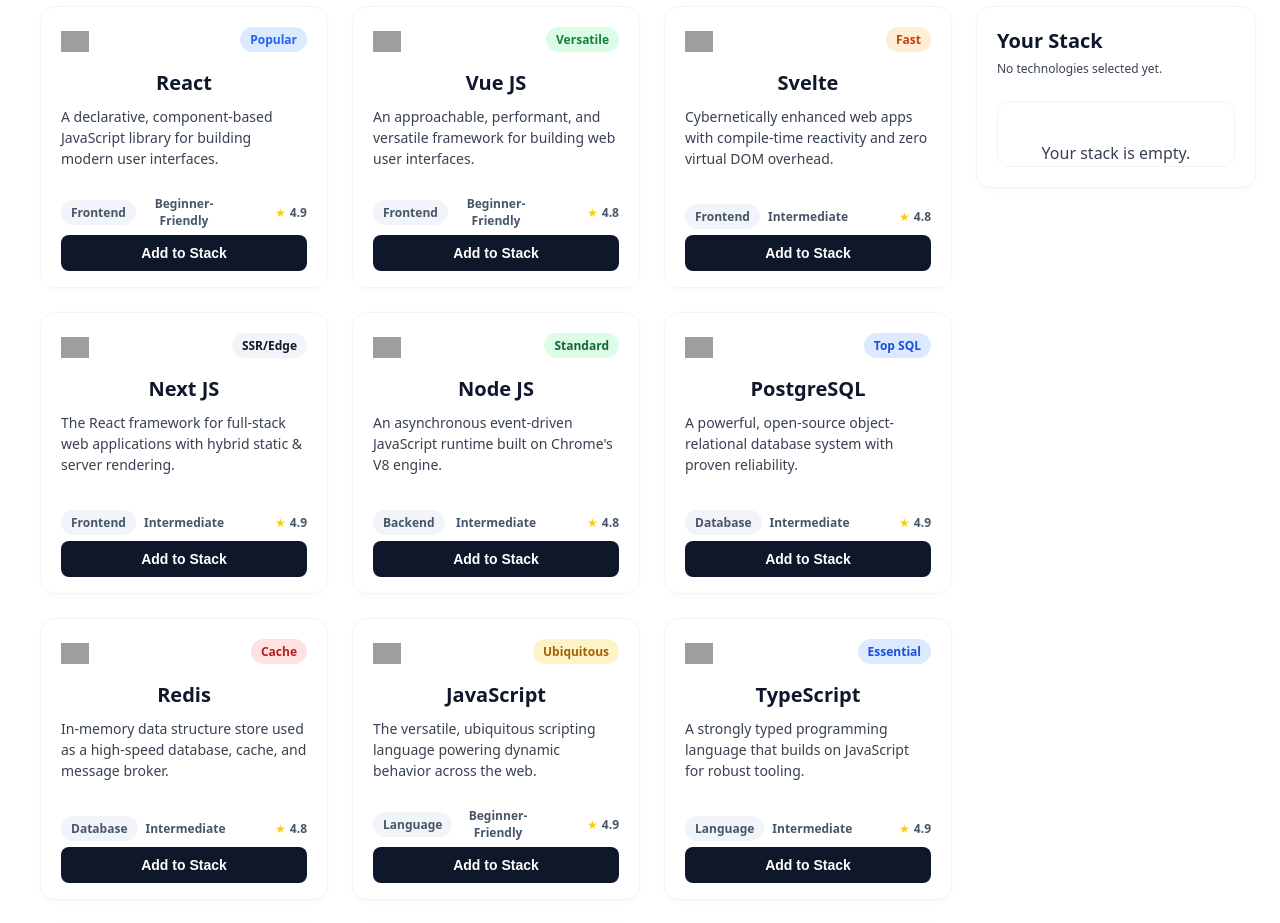
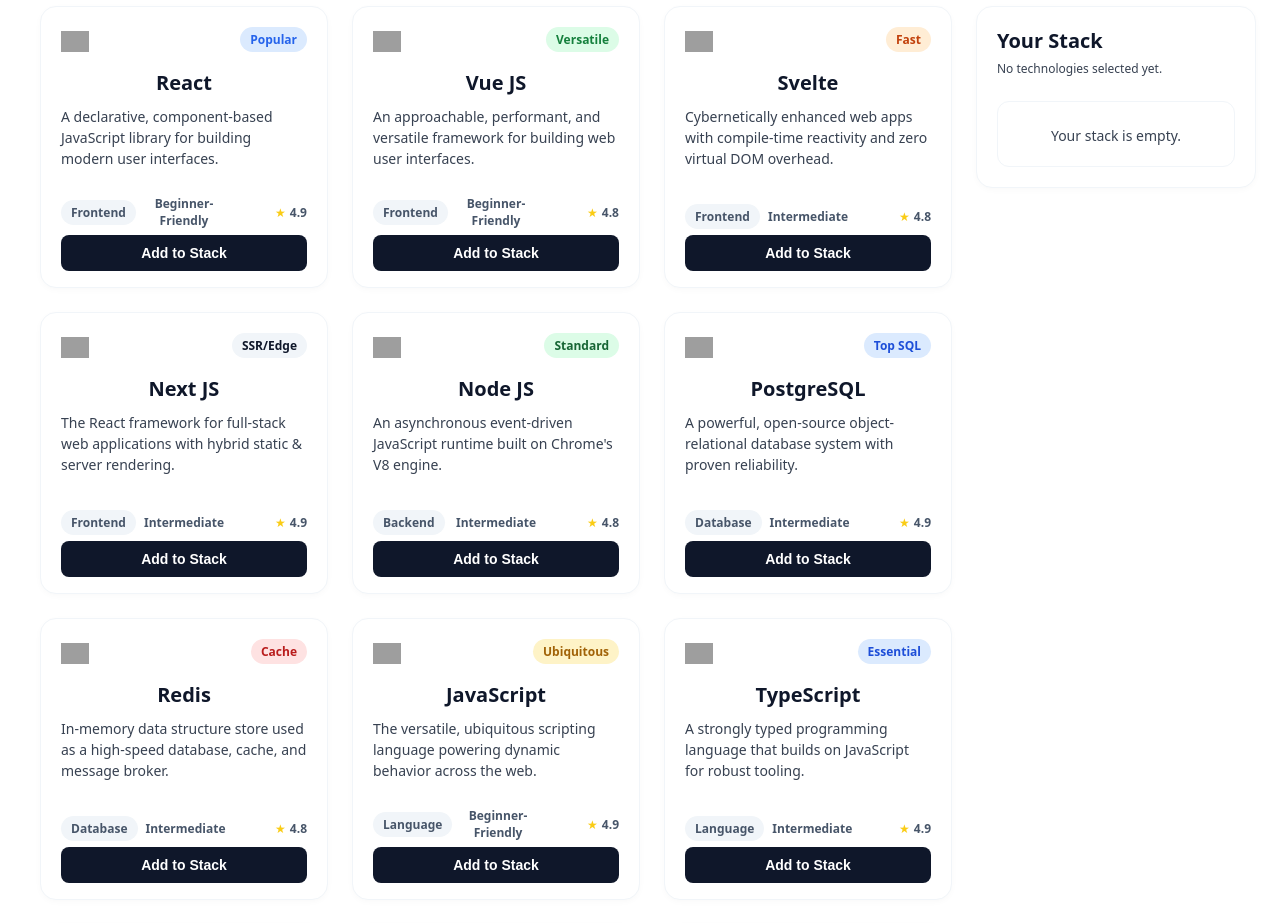
Before and after one commit to sayda-007/DevStack_A05, a React (Vite) app in the folder dev-stack-app/: page / in a window 1280 px wide. Shown: the part 880-1803 px from the top of the page. Built offline with nearby package versions, Linux system fonts and the light colour scheme; grey boxes are pictures that could not be loaded.

Commit message:
Build technology stack layout

```diff
--- a/dev-stack-app/src/App.css
+++ b/dev-stack-app/src/App.css
@@ -244,6 +244,12 @@
   color: var(--slate-gray);
 }
 
+.stack-empty p {
+  margin: 0;
+  font-size: 14px;
+  line-height: 1.4;
+}
+
 .technology-card {
   background: var(--white);
   border: 1px solid var(--light-bg);
```
